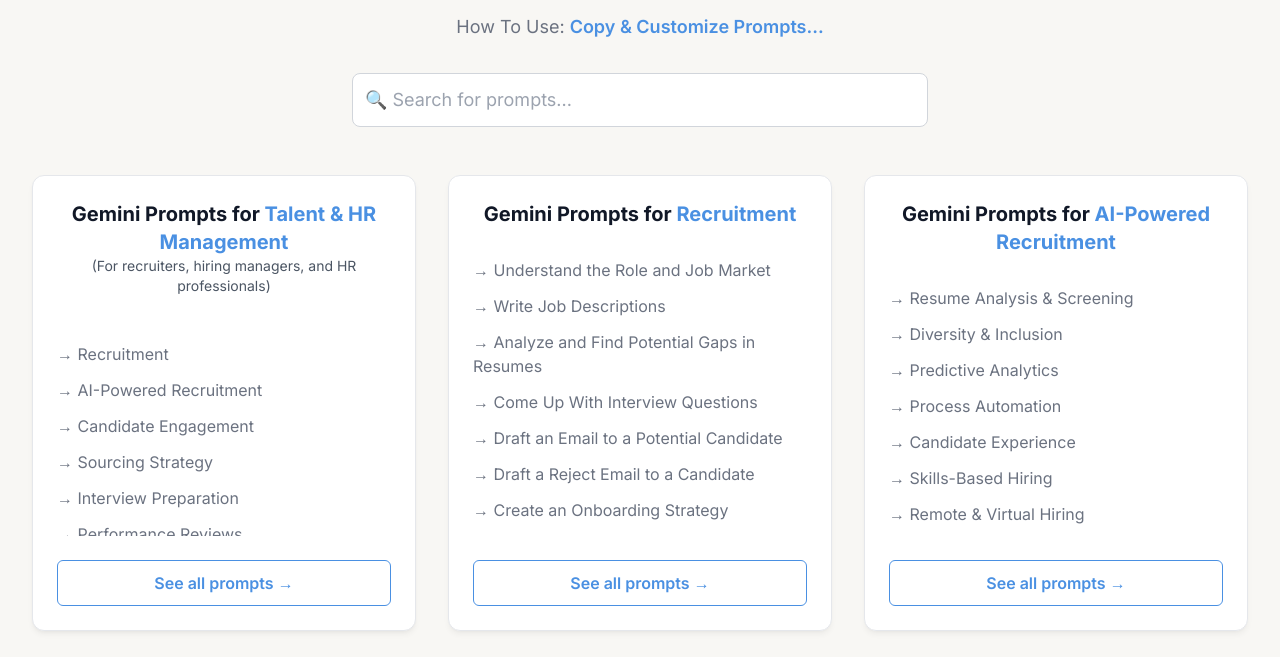
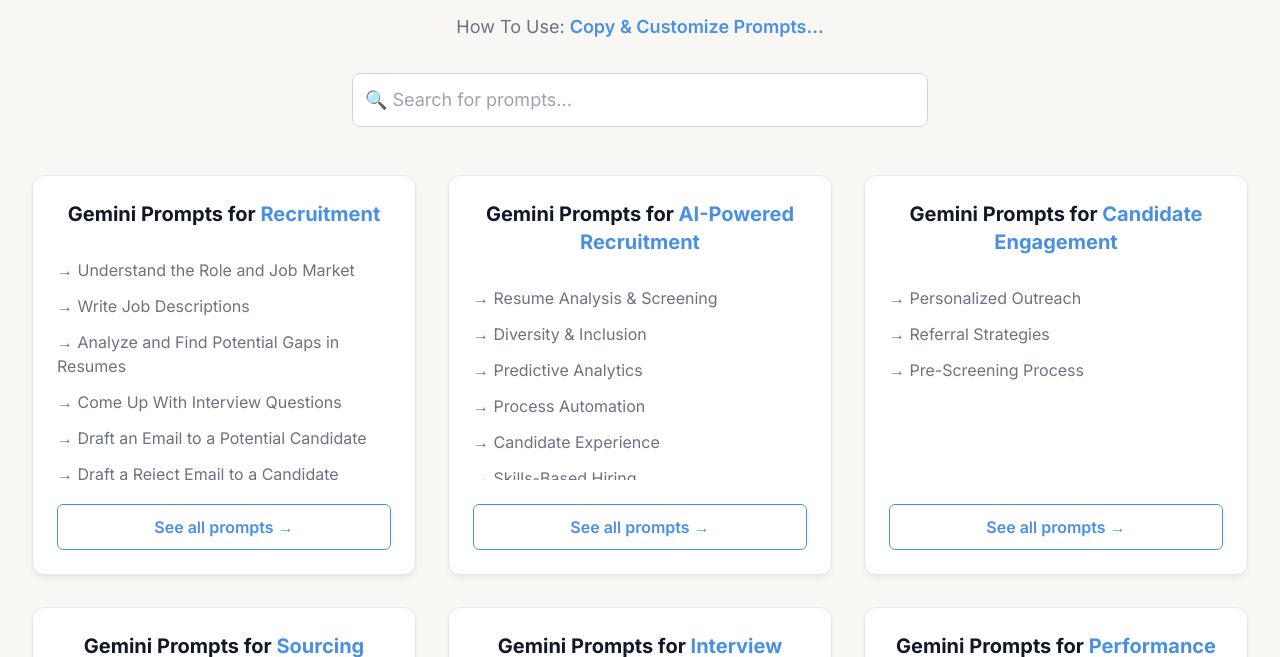
Before and after one commit to duli1982/gbsall3fs, a plain HTML site: page gbs-prompts/index.html in a window 1280 px wide. Shown: the part 143-800 px from the top of the page. Drawn offline with nearby package versions, Linux system fonts and the light colour scheme.

Commit message:
Update index.html

```diff
--- a/gbs-prompts/index.html
+++ b/gbs-prompts/index.html
@@ -312,36 +312,6 @@
             categoryCardsContainer.innerHTML = '';
             // Reset grid to default
             categoryCardsContainer.className = 'grid md:grid-cols-2 lg:grid-cols-3 gap-8';
-
-            // Add the new "Talent & HR Management" category card
-            const hrCategoryCard = document.createElement('div');
-            hrCategoryCard.className = 'prompt-block flex flex-col';
-            hrCategoryCard.innerHTML = `
-                <div class="p-6">
-                    <h2 class="text-xl font-bold text-center main-heading">Gemini Prompts for <span class="accent-text">Talent & HR Management</span></h2>
-                    <p class="text-center text-gray-600 text-sm mb-4">(For recruiters, hiring managers, and HR professionals)</p>
-                </div>
-                <div class="flex-grow px-6 category-card-list scrollable-list overflow-y-auto">
-                    <ul>
-                        <li><a href="#" class="block py-1.5 text-gray-500" data-category="Talent & HR Management" data-subcategory="Recruitment">→ Recruitment</a></li>
-                        <li><a href="#" class="block py-1.5 text-gray-500" data-category="Talent & HR Management" data-subcategory="AI-Powered Recruitment">→ AI-Powered Recruitment</a></li>
-                        <li><a href="#" class="block py-1.5 text-gray-500" data-category="Talent & HR Management" data-subcategory="Candidate Engagement">→ Candidate Engagement</a></li>
-                        <li><a href="#" class="block py-1.5 text-gray-500" data-category="Talent & HR Management" data-subcategory="Sourcing Strategy">→ Sourcing Strategy</a></li>
-                        <li><a href="#" class="block py-1.5 text-gray-500" data-category="Talent & HR Management" data-subcategory="Interview Preparation">→ Interview Preparation</a></li>
-                        <li><a href="#" class="block py-1.5 text-gray-500" data-category="Talent & HR Management" data-subcategory="Performance Reviews">→ Performance Reviews</a></li>
-                    </ul>
-                </div>
-                <div class="p-6 mt-auto">
-                    <button class="see-all-btn w-full py-2.5 rounded-md font-semibold" data-category="Talent & HR Management">See all prompts →</button>
-                </div>
-            `;
-            categoryCardsContainer.appendChild(hrCategoryCard);
-
-            // Check if 'Talent & HR Management' already exists in promptData to avoid duplication
-            // If it exists, we might need to handle merging or prioritize the hardcoded one.
-            // For now, assuming we are adding this as a distinct card regardless of prompts.json
-            // If you intend to load actual prompts for these subcategories from prompts.json,
-            // you would need to adjust the logic to integrate with the loaded data.
             for (const categoryName in promptData) {
                 const category = promptData[categoryName];
                 const subCategories = Object.keys(category);
```
